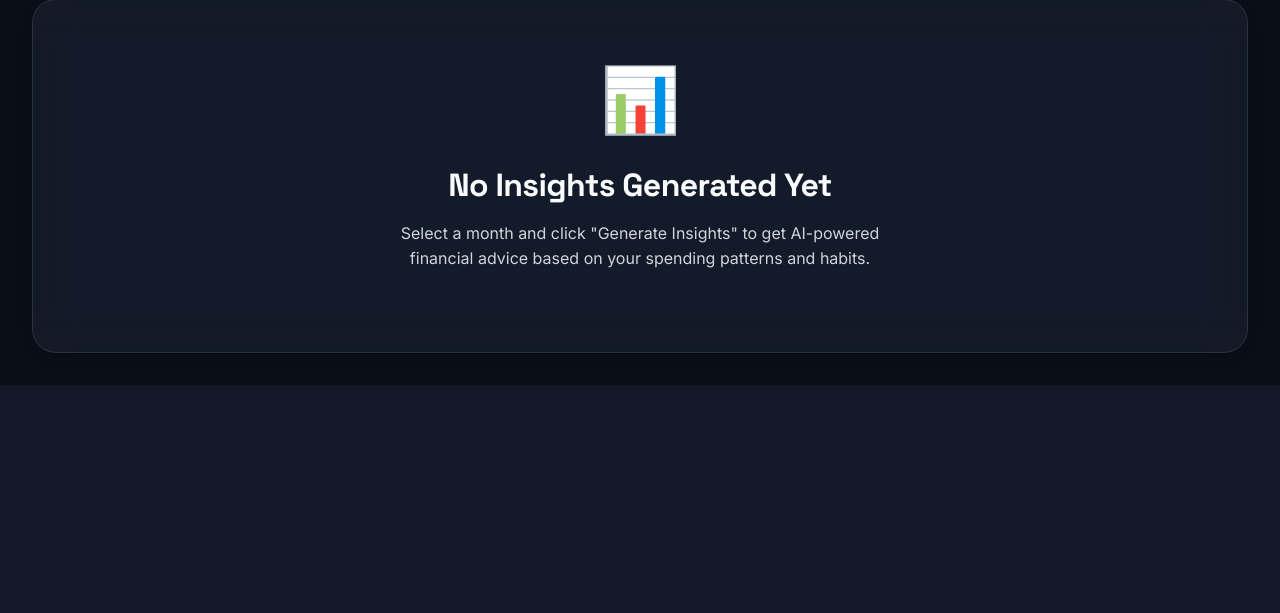
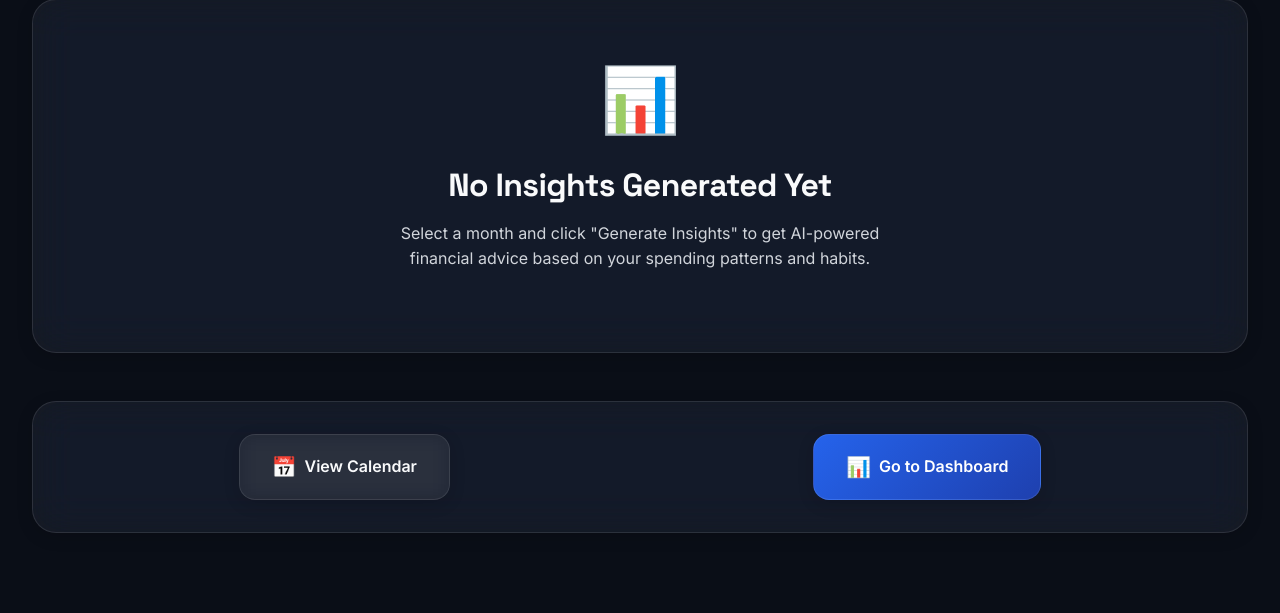
Before and after one commit to Nilanchal0107/FinHabits, a Flask app: page /insights in a window 1280 px wide. Shown: the part 828-1441 px from the top of the page. Before the commit the page ends 1213 px from the top, so only its background shows below. Run offline with Flask 3, Linux system fonts and the light colour scheme; a user stored in the database is signed in.

Commit message:
Add files via upload

```diff
--- a/static/js/insights.js
+++ b/static/js/insights.js
@@ -438,9 +438,9 @@ function addMessageToChat(message, sender, isRelevant = true) {
 
     // Convert markdown to HTML for better formatting
     let formattedMessage = message
-        // Bold: **text** -> <strong>text</strong>
-        .replace(/\*\*([^*]+)\*\*/g, '<strong>$1</strong>')
-        // Italic: *text* -> <em>text</em>
+        // Bold: **text** (allow optional spaces)
+        .replace(/\*\*\s*([^*]+?)\s*\*\*/g, '<strong>$1</strong>')
+        // Italic: *text*
         .replace(/\*([^*]+)\*/g, '<em>$1</em>')
         // Line breaks
         .replace(/\n/g, '<br>');
--- a/templates/insights.html
+++ b/templates/insights.html
@@ -240,6 +240,22 @@
             </div>
         </div>
 
+        <!-- Navigation Buttons -->
+        <div class="card mt-4 mb-4" style="text-align: center;">
+            <div style="display: flex; gap: 1rem; justify-content: space-around; flex-wrap: wrap;">
+                <a href="/calendar" class="btn btn-secondary"
+                    style="text-decoration: none; display: flex; align-items: center; gap: 0.5rem; min-width: 200px; justify-content: center;">
+                    <span style="font-size: 1.25rem;">📅</span>
+                    <span>View Calendar</span>
+                </a>
+                <a href="/dashboard" class="btn btn-primary"
+                    style="text-decoration: none; display: flex; align-items: center; gap: 0.5rem; min-width: 200px; justify-content: center;">
+                    <span style="font-size: 1.25rem;">📊</span>
+                    <span>Go to Dashboard</span>
+                </a>
+            </div>
+        </div>
+
     </div>
     </div>
 
```
Also changed, not shown: templates/calendar.html (+16 -0 lines).
